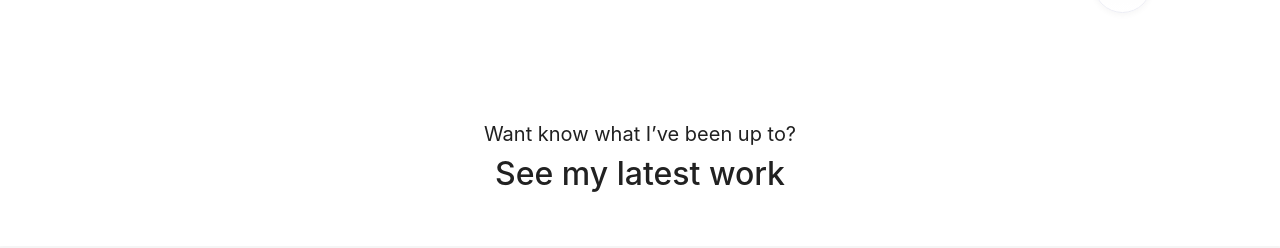
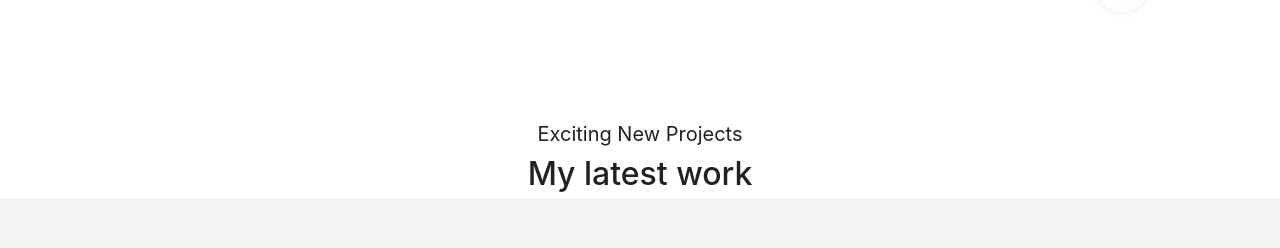
Before and after one commit to abdielpeguero/Portfolio2.0_legacy, a plain HTML site: page home.html in a window 1280 px wide. Shown: the part 814-1062 px from the top of the page. Drawn offline with nearby package versions, Linux system fonts and the light colour scheme; a web font is replaced by a local one.

Commit message:
Writing conflict resolved

```diff
--- a/home.html
+++ b/home.html
@@ -86,11 +86,11 @@
             <!-- My projects heading -->
             <div class="project_heading">
                 <p class="title_2_reg">
-                    Want know what I’ve been up to?
+                    Exciting New Projects
                 </p>
                 <h3 class="display_1_med">
-                    See my latest work
-                </h3>
+                    My latest work
+                </h3
             </div>
 
             <!--My project container-->
```
